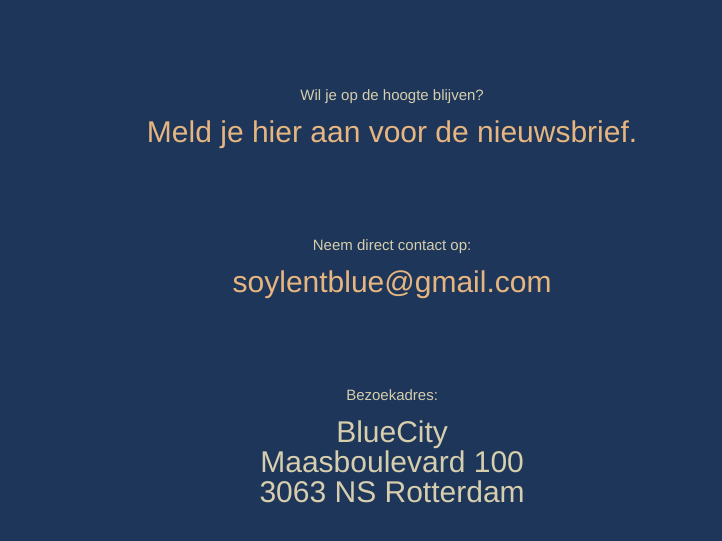
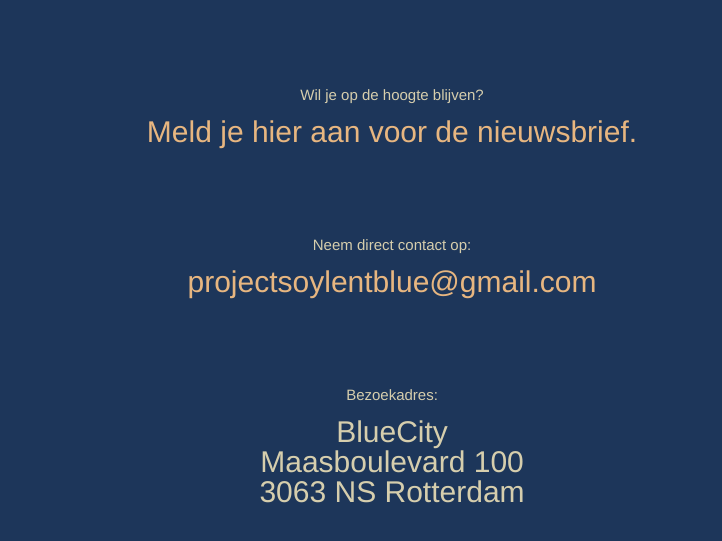
Before and after one commit to WillemFlinterman/soylentblue, a plain HTML site: page index.html in a window 1280 px wide. Shown: the part 1350-1891 px from the top of the page, without its empty margins (248-970 px from the left). Drawn offline with Linux system fonts and the light colour scheme.

Commit message:
Update index.html

```diff
--- a/index.html
+++ b/index.html
@@ -50,7 +50,7 @@
 
       <div id="meerinfo">
         <label>Neem direct contact op:</label>
-        <a href="mailto:soylentblue@gmail.com">soylentblue@gmail.com</a>
+        <a href="mailto:projectsoylentblue@gmail.com">projectsoylentblue@gmail.com</a>
       </div>
 
       <div id="adres">
```
